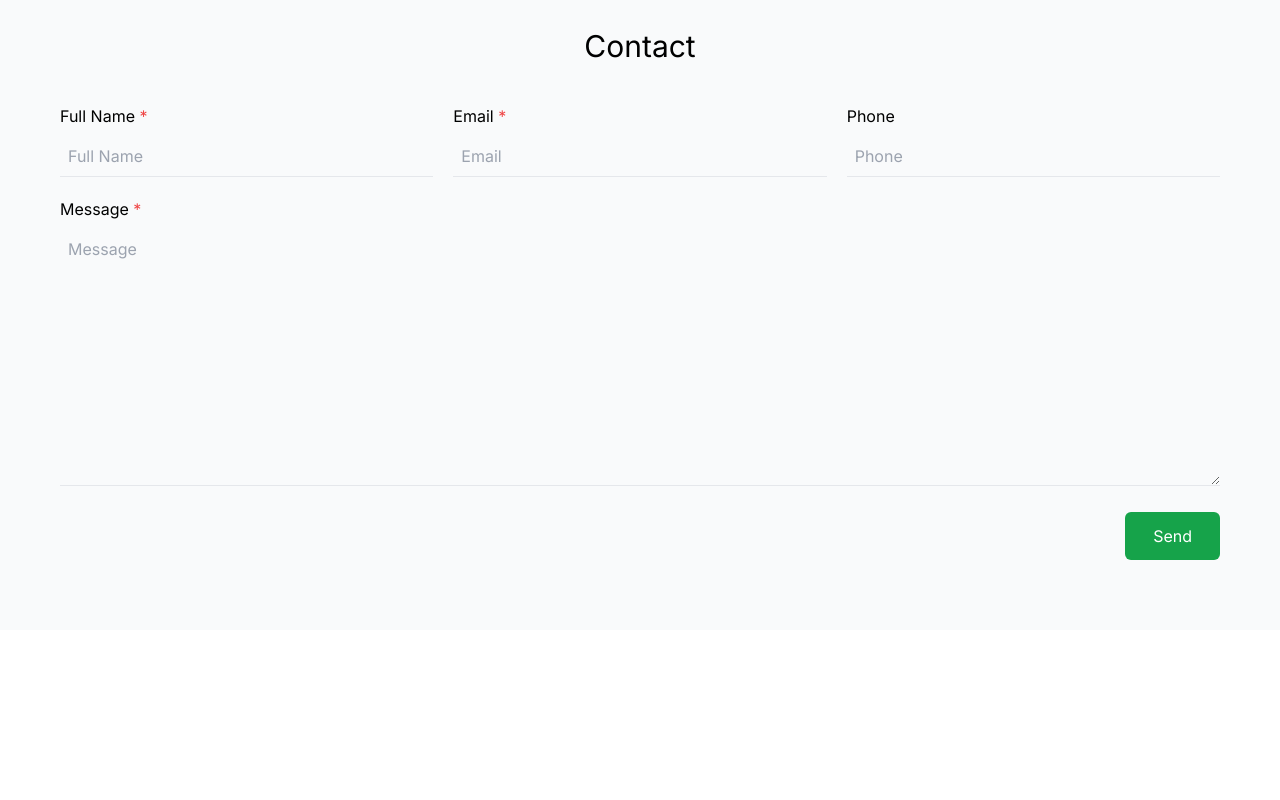
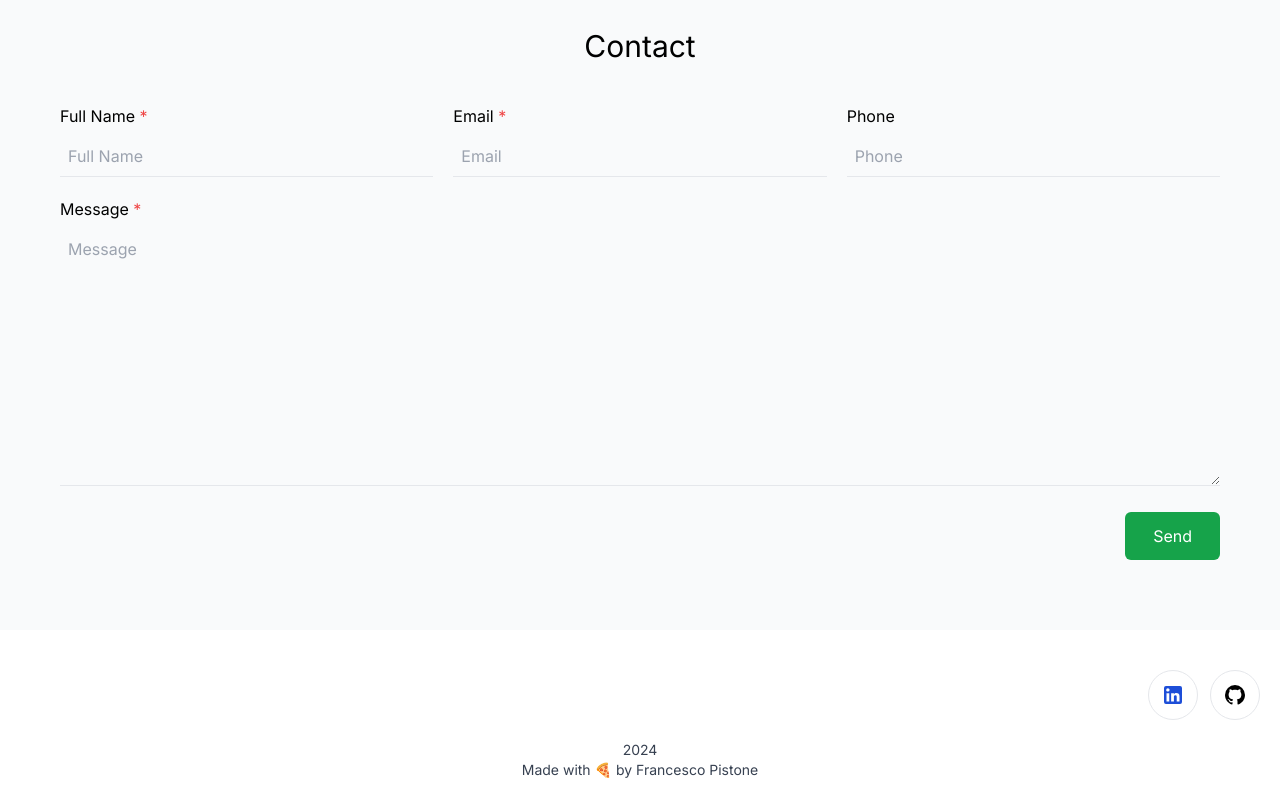
Before and after one commit to f-pistone/portfolio, a Next.js app: page / in a window 1280 px wide. Shown: the part 2277-3077 px from the top of the page. Before the commit the page ends 2907 px from the top, so only its background shows below. Built offline with nearby package versions, Linux system fonts and the light colour scheme.

Commit message:
ADD Footer

```diff
--- a/app/layout.tsx
+++ b/app/layout.tsx
@@ -2,6 +2,7 @@
 import { Inter } from "next/font/google";
 import "./globals.css";
 import Header from "@/components/Header/Header";
+import Footer from "@/components/Footer/Footer";
 
 const inter = Inter({ subsets: ["latin"] });
 
@@ -20,6 +21,7 @@
       <body className={inter.className}>
         <Header></Header>
         {children}
+        <Footer></Footer>
       </body>
     </html>
   );
--- /dev/null
+++ b/components/Footer/Footer.jsx
@@ -0,0 +1,53 @@
+export default function Footer() {
+  const currentYear = new Date().getFullYear();
+  return (
+    <footer className="px-5 pt-10 pb-5">
+      <div className="mb-5">
+        <ul className="flex justify-end items-center gap-3">
+          <li>
+            <a
+              className="p-2 w-[50px] aspect-square flex justify-center items-center text-blue-700 text-2xl border rounded-full hover:bg-gray-50"
+              href="https://www.linkedin.com/in/francesco-pistone/"
+              target="_blank"
+            >
+              <svg
+                xmlns="http://www.w3.org/2000/svg"
+                width="1em"
+                height="1em"
+                viewBox="0 0 24 24"
+              >
+                <path
+                  fill="currentColor"
+                  d="M19 3a2 2 0 0 1 2 2v14a2 2 0 0 1-2 2H5a2 2 0 0 1-2-2V5a2 2 0 0 1 2-2zm-.5 15.5v-5.3a3.26 3.26 0 0 0-3.26-3.26c-.85 0-1.84.52-2.32 1.3v-1.11h-2.79v8.37h2.79v-4.93c0-.77.62-1.4 1.39-1.4a1.4 1.4 0 0 1 1.4 1.4v4.93zM6.88 8.56a1.68 1.68 0 0 0 1.68-1.68c0-.93-.75-1.69-1.68-1.69a1.69 1.69 0 0 0-1.69 1.69c0 .93.76 1.68 1.69 1.68m1.39 9.94v-8.37H5.5v8.37z"
+                />
+              </svg>
+            </a>
+          </li>
+          <li>
+            <a
+              className="p-2 w-[50px] aspect-square flex justify-center items-center text-black text-2xl border rounded-full hover:bg-gray-50"
+              href="https://github.com/f-pistone"
+              target="_blank"
+            >
+              <svg
+                xmlns="http://www.w3.org/2000/svg"
+                width="1em"
+                height="1em"
+                viewBox="0 0 24 24"
+              >
+                <path
+                  fill="currentColor"
+                  d="M12 2A10 10 0 0 0 2 12c0 4.42 2.87 8.17 6.84 9.5c.5.08.66-.23.66-.5v-1.69c-2.77.6-3.36-1.34-3.36-1.34c-.46-1.16-1.11-1.47-1.11-1.47c-.91-.62.07-.6.07-.6c1 .07 1.53 1.03 1.53 1.03c.87 1.52 2.34 1.07 2.91.83c.09-.65.35-1.09.63-1.34c-2.22-.25-4.55-1.11-4.55-4.92c0-1.11.38-2 1.03-2.71c-.1-.25-.45-1.29.1-2.64c0 0 .84-.27 2.75 1.02c.79-.22 1.65-.33 2.5-.33c.85 0 1.71.11 2.5.33c1.91-1.29 2.75-1.02 2.75-1.02c.55 1.35.2 2.39.1 2.64c.65.71 1.03 1.6 1.03 2.71c0 3.82-2.34 4.66-4.57 4.91c.36.31.69.92.69 1.85V21c0 .27.16.59.67.5C19.14 20.16 22 16.42 22 12A10 10 0 0 0 12 2"
+                />
+              </svg>
+            </a>
+          </li>
+        </ul>
+      </div>
+      <div className="text-gray-700 text-center text-sm">
+        <h6>{currentYear}</h6>
+        <h6>Made with 🍕 by Francesco Pistone</h6>
+      </div>
+    </footer>
+  );
+}
```
